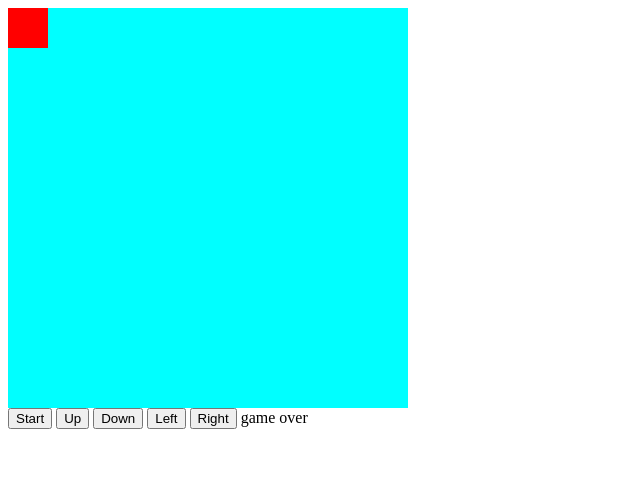
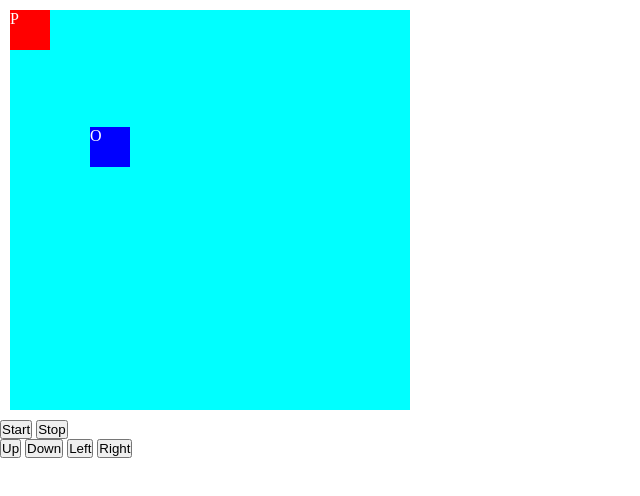
Before and after one commit to lascellesabercrombie/SquareGame, a plain HTML site: page index.html in a window 1280 px wide. Both pictures are taken after a click on the button "Start". Shown: the whole page, without its empty margins (0-640 px from the left). Drawn offline with Linux system fonts and the light colour scheme.

Commit message:
combine random obstacle and animate obstacle function

```diff
--- a/index.html
+++ b/index.html
@@ -10,10 +10,12 @@
   </head>
   <body>
     <div id="board">
-      <div id="player"></div>
-      <div class="obstacle" id="obstacle1"></div>
+      <div id="player">P</div>
+      <div class="obstacle" id="obstacle1">O</div>
     </div>
     <button id="start">Start</button>
+    <button id="stop">Stop</button>
+    <br />
     <button id="up">Up</button>
     <button id="down">Down</button>
     <button id="left">Left</button>
--- a/script.js
+++ b/script.js
@@ -1,8 +1,10 @@
 let player = document.getElementById("player");
 let board = document.getElementById("board");
-let obstacle1 = document.getElementById("obstacle1")
+let obstacle1 = document.getElementById("obstacle1");
 
-let startButton = document.getElementById("start")
+let startButton = document.getElementById("start");
+let stopButton = document.getElementById("stop");
+
 let upButton = document.getElementById("up");
 let downButton = document.getElementById("down");
 let leftButton = document.getElementById("left");
@@ -46,9 +48,9 @@ function xLimitAlert() {
     xCoordinate = 360;
     player.style.left = "360px";
     alert.textContent = `you can't go further.`;
+  } else {
+    alert.textContent = null;
   }
-  else {alert.textContent = null;}
-  console.log(xCoordinate, yCoordinate);
 }
 function yLimitAlert() {
   if (yCoordinate < 40) {
@@ -59,29 +61,32 @@ function yLimitAlert() {
     yCoordinate = 360;
     player.style.top = "360px";
     alert.textContent = `you can't go further.`;
+  } else {
+    alert.textContent = null;
   }
-  else {alert.textContent = null;}
-  console.log(xCoordinate, yCoordinate);
 }
 
-function animateObstacle() {
-obstacle1.classList.add("visible")
-obstacle1.classList.add("animated")
+function randomAnimateObstacle() {
+  obstacle1.style.top = `${Math.floor(Math.random() * 320)}px`;
+  obstacle1.style.left = `${Math.floor(Math.random() * 320)}px`;
+  console.log(Math.random() * 320 - 40);
+  obstacle1.style.display = `block`;
+  obstacle1.classList.add("animated");
 }
 
-function collisionAlert () {
+function collisionAlert() {
   let obstacleX = parseInt(
-    window.getComputedStyle(obstacle1).getPropertyValue("left"));
+    window.getComputedStyle(obstacle1).getPropertyValue("left")
+  );
   let obstacleY = parseInt(
-    window.getComputedStyle(obstacle1).getPropertyValue("top"));
-  console.log(obstacleX);
-  console.log(obstacleY);
-  if (obstacleY > yCoordinate - 40 && obstacleY < yCoordinate && obstacleX > xCoordinate - 60 && obstacleX <= xCoordinate) {
-
-    alert.textContent = `game over`
-    obstacle1.classList.remove("animated")
-    obstacle1.classList.remove("visible")
-  }
+    window.getComputedStyle(obstacle1).getPropertyValue("top")
+  );
+  // console.log(obstacleX, xCoordinate);
+  // if (obstacleX - xCoordinate < 40) {
+  //   alert.textContent = `game over`;
+  //   obstacle1.classList.remove("animated");
+  //   obstacle1.classList.remove("visible");
+  // }
 }
 
 document.body.addEventListener("keydown", (e) => {
@@ -109,9 +114,13 @@ document.body.addEventListener("keydown", (e) => {
   }
 });
 
-setInterval(collisionAlert, 10)
+setInterval(() => {
+  collisionAlert();
+}, 10);
 
-startButton.addEventListener("click", animateObstacle)
+startButton.addEventListener("click", () => {
+  randomAnimateObstacle();
+});
 
 upButton.addEventListener("click", () => {
   moveUp();
--- a/style.css
+++ b/style.css
@@ -1,7 +1,13 @@
+* {
+  box-sizing: border-box;
+  padding: 0;
+  margin: 0;
+}
 #board {
   height: 400px;
   width: 400px;
   background-color: cyan;
+  margin: 10px;
 }
 #player {
   height: 40px;
@@ -10,31 +16,24 @@
   position: relative;
   left: 0px;
   top: 0px;
+  color: #fff;
 }
 
-.obstacle{
-  height: 60px;
-  width: 60px;
+.obstacle {
+  height: 40px;
+  width: 40px;
   background-color: blue;
   position: relative;
-  top: 360px;
-  left: 0px;
   display: none;
-}
-
-.visible {
-  display: block;
+  color: #fff;
 }
 
 .animated {
-    animation: 3s infinite slideUp;
+  animation: 10s infinite slideUp;
 }
 
 @keyframes slideUp {
-  from {
-    top: 300px;
-  }
   to {
-    top: -120px;
+    top: -40px;
   }
 }
```
